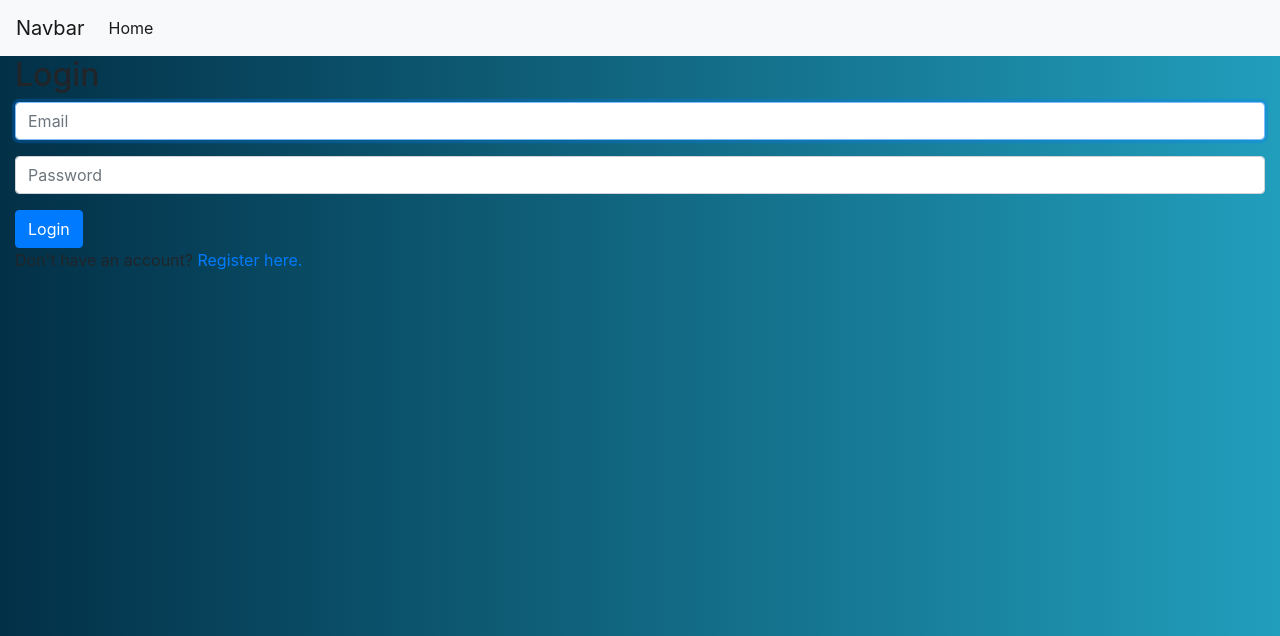
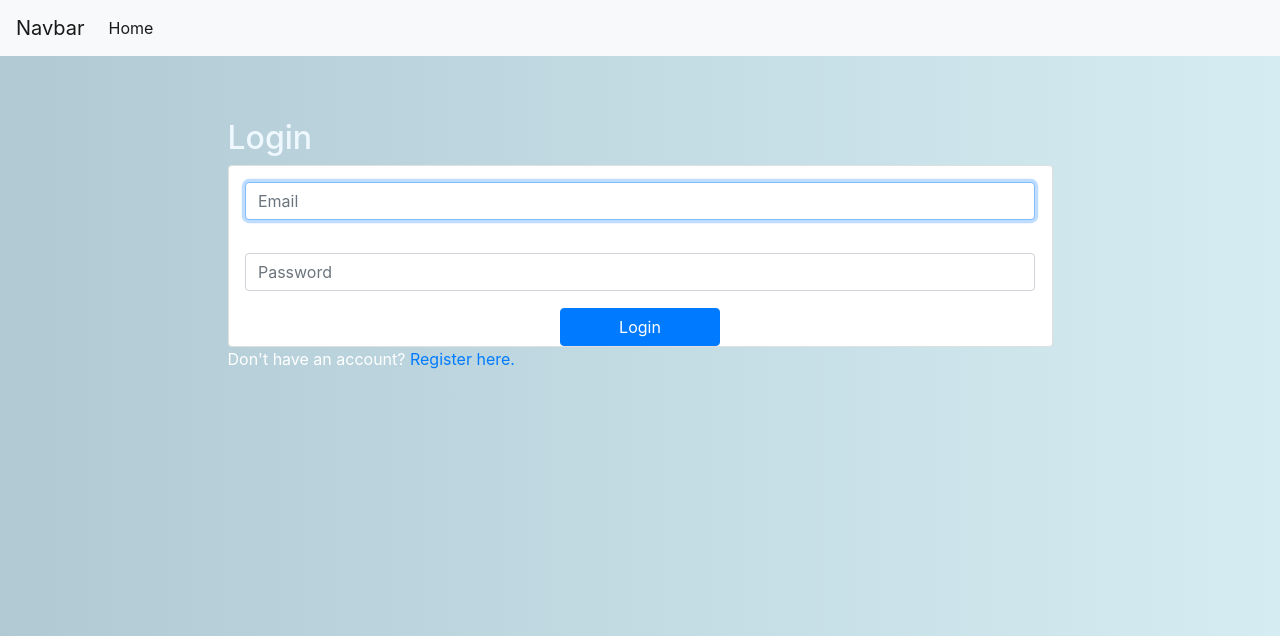
Before and after one commit to adityapal0807/Axis_Hackathon, a Django app: page /login in a window 1280 px wide. Shown: the top 636 px of the page. Run offline with Django 3.2, Linux system fonts and the light colour scheme; some libraries are stand-ins or nearby versions.

Commit message:
login, register, styling

```diff
--- a/hr/templates/hr/layout.html
+++ b/hr/templates/hr/layout.html
@@ -37,7 +37,7 @@
 
     <style>
       body{
-        background-image: linear-gradient(to right, #023047, #219ebc);
+        background-image: linear-gradient(to right, #b0c9d3, #d5ecf2);
       }
     </style>
 
--- a/hr/templates/hr/login.html
+++ b/hr/templates/hr/login.html
@@ -2,23 +2,43 @@
 
 {% block body %}
 
-    <h2>Login</h2>
-
     {% if message %}
     <div>{{ message }}</div>
     {% endif %}
+    <style>
+        .form-group{
+            margin: 2%;
+        }
+    </style>
 
+    <div style="display: flex; align-items: center; justify-content: center;">
+        <div style="margin-top: 3%; display: flex; flex-direction: column; width:70%; padding: 2%;">
+            <h2 style="color: aliceblue;">Login</h2>
+
+            <div>
                 <form action="{% url 'login' %}" method="post">
                     {% csrf_token %}
+                    <div class="card">
                         <div class="form-group">
                             <input autofocus class="form-control" type="email" name="email" placeholder="Email">
                         </div>
                         <div class="form-group">
                             <input class="form-control" type="password" name="password" placeholder="Password">
                         </div>
-        <input class="btn btn-primary" type="submit" value="Login">
+                        <div style="display: flex; justify-content: center;">
+                            <input class="btn btn-primary" style="width:10rem" type="submit" value="Login">
+                        </div>
+
+                    </div>
+
                 </form>
+            </div>
 
+
+            <div style="color: white;">
                 Don't have an account? <a href="{% url 'register' %}">Register here.</a>
+            </div>
+        </div>
+    </div>
 
 {% endblock %}
```
Also changed, not shown: hr/templates/hr/register.html (+11 -2 lines), db.sqlite3. Lines whose indentation alone changed are shown as unchanged.
